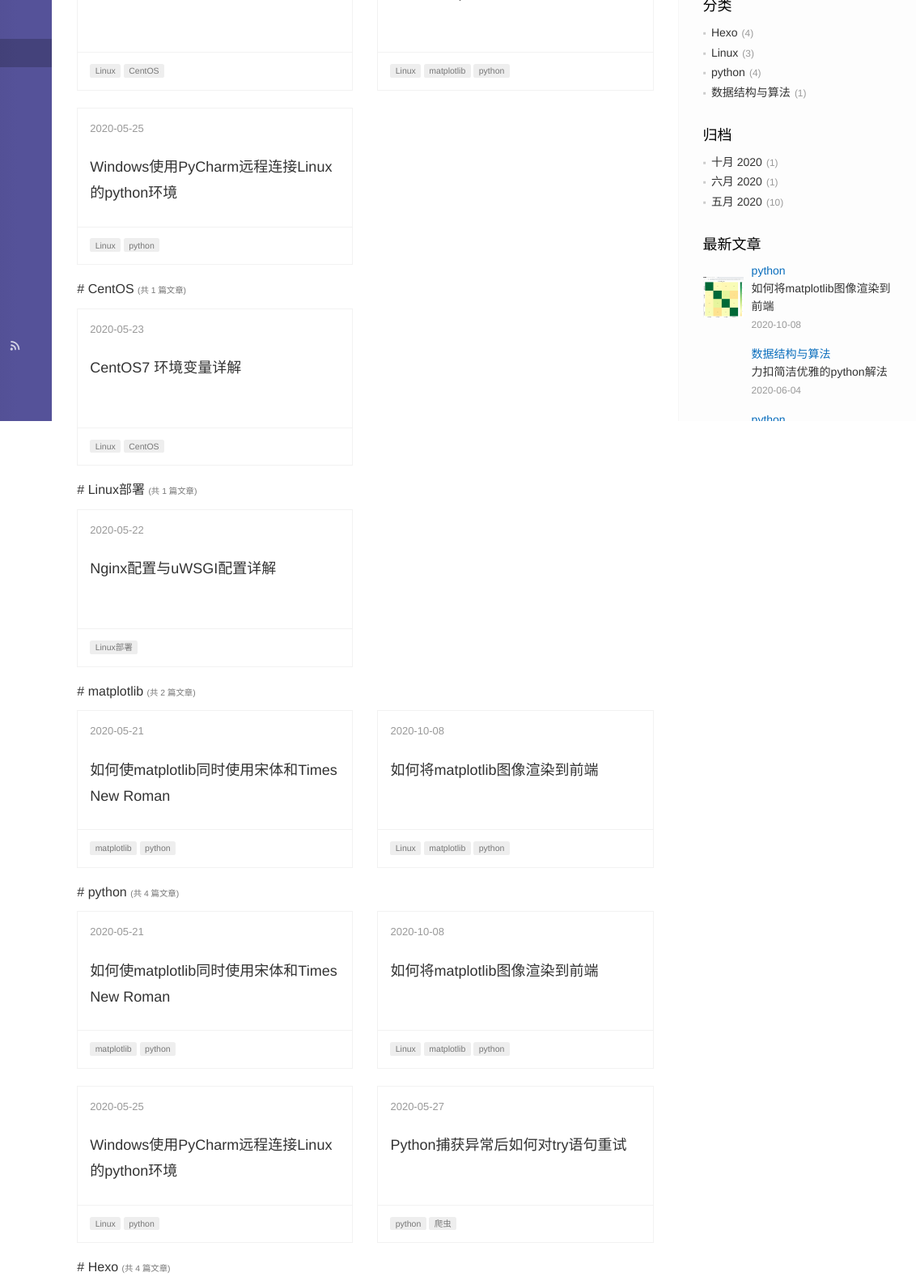
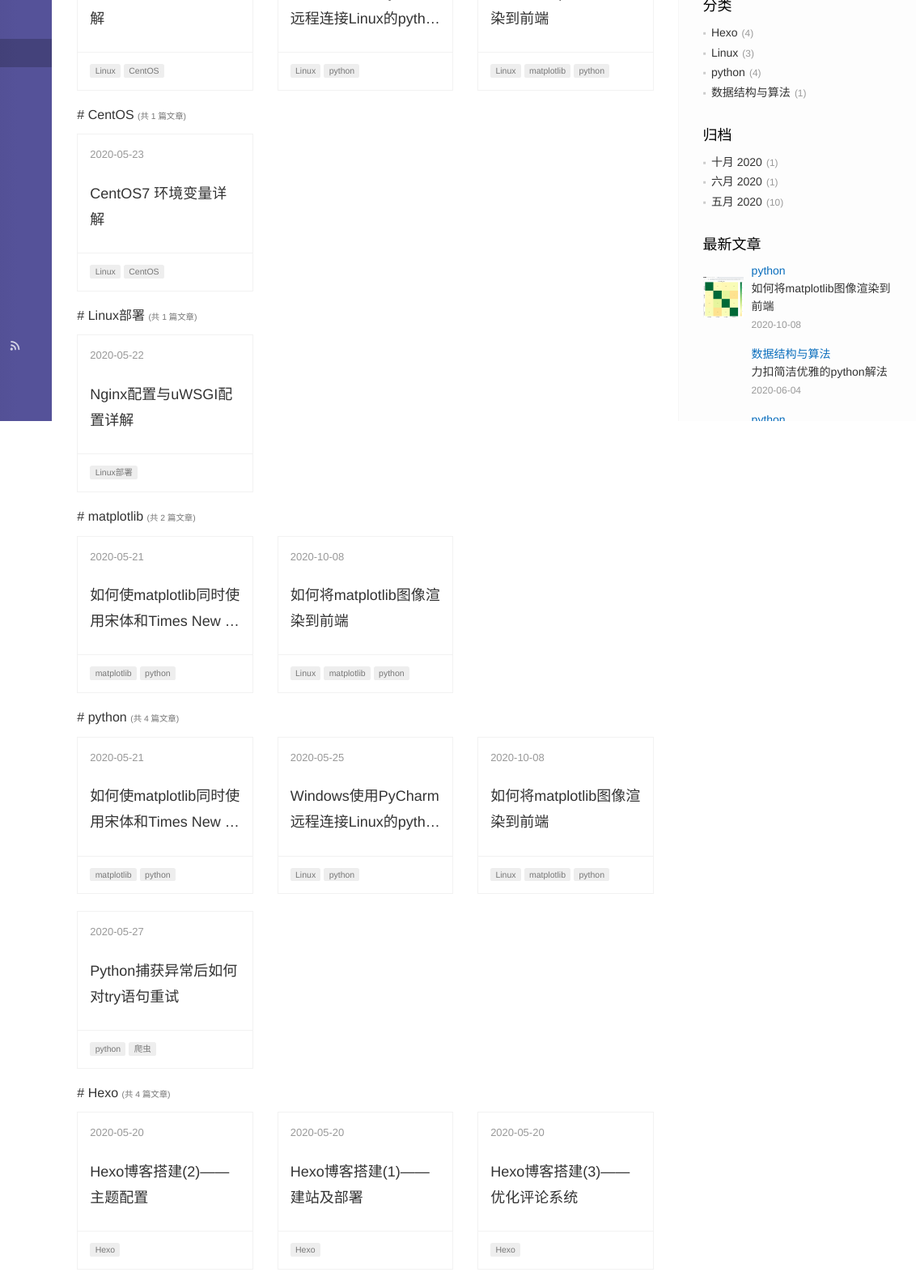
Before and after one commit to hwame/hwame.github.io, a plain HTML site: page tags/index.html in a window 1280 px wide. Shown: the part 280-1867 px from the top of the page at 81% size, 148-1280 px from the left. Drawn offline with nearby package versions, Linux system fonts and the light colour scheme; some packages are replaced by stand-ins of ours; grey boxes are pictures that could not be loaded; a script that the page names is missing.

Commit message:
Deploy from Windows by Solitary at 2020-10-31 14:39:21

```diff
--- a/tags/index.html
+++ b/tags/index.html
@@ -427,7 +427,7 @@
       </h3>
       <div class="row">
 
-        <div class="col-md-6">
+        <div class="col-md-4">
 
 <article class="panel panel-default hover-shadow hover-grow" itemscope itemtype="http://schema.org/BlogPosting">
   <div class="panel-body">
@@ -453,7 +453,33 @@
 
         </div>
 
-        <div class="col-md-6">
+        <div class="col-md-4">
+
+<article class="panel panel-default hover-shadow hover-grow" itemscope itemtype="http://schema.org/BlogPosting">
+  <div class="panel-body">
+     <div class="article-meta">
+       <time datetime="2020-05-25T05:22:14.000Z" itemprop="datePublished">2020-05-25</time>
+     </div>
+     <h3 class="article-title" itemprop="name">
+       <a class="article-link" href="/20200525/pycharm-connect-linux-from-windows.html">Windows使用PyCharm远程连接Linux的python环境</a>
+     </h3>
+   </div>
+
+   <div class="panel-footer">
+
+      <a href="/tags/Linux/" class="label label-default mb">Linux</a>
+
+      <a href="/tags/python/" class="label label-default mb">python</a>
+
+
+   </div>
+
+</article>
+
+
+        </div>
+
+        <div class="col-md-4">
 
 <article class="panel panel-default hover-shadow hover-grow" itemscope itemtype="http://schema.org/BlogPosting">
   <div class="panel-body">
@@ -481,32 +507,6 @@
 
         </div>
 
-        <div class="col-md-6">
-
-<article class="panel panel-default hover-shadow hover-grow" itemscope itemtype="http://schema.org/BlogPosting">
-  <div class="panel-body">
-     <div class="article-meta">
-       <time datetime="2020-05-25T05:22:14.000Z" itemprop="datePublished">2020-05-25</time>
-     </div>
-     <h3 class="article-title" itemprop="name">
-       <a class="article-link" href="/20200525/pycharm-connect-linux-from-windows.html">Windows使用PyCharm远程连接Linux的python环境</a>
-     </h3>
-   </div>
-
-   <div class="panel-footer">
-
-      <a href="/tags/Linux/" class="label label-default mb">Linux</a>
-
-      <a href="/tags/python/" class="label label-default mb">python</a>
-
-
-   </div>
-
-</article>
-
-
-        </div>
-
       </div>
 
       <h3 class="panel-title mb-1x">
@@ -515,7 +515,7 @@
       </h3>
       <div class="row">
 
-        <div class="col-md-6">
+        <div class="col-md-4">
 
 <article class="panel panel-default hover-shadow hover-grow" itemscope itemtype="http://schema.org/BlogPosting">
   <div class="panel-body">
@@ -549,7 +549,7 @@
       </h3>
       <div class="row">
 
-        <div class="col-md-6">
+        <div class="col-md-4">
 
 <article class="panel panel-default hover-shadow hover-grow" itemscope itemtype="http://schema.org/BlogPosting">
   <div class="panel-body">
@@ -581,7 +581,7 @@
       </h3>
       <div class="row">
 
-        <div class="col-md-6">
+        <div class="col-md-4">
 
 <article class="panel panel-default hover-shadow hover-grow" itemscope itemtype="http://schema.org/BlogPosting">
   <div class="panel-body">
@@ -607,7 +607,7 @@
 
         </div>
 
-        <div class="col-md-6">
+        <div class="col-md-4">
 
 <article class="panel panel-default hover-shadow hover-grow" itemscope itemtype="http://schema.org/BlogPosting">
   <div class="panel-body">
@@ -643,7 +643,7 @@
       </h3>
       <div class="row">
 
-        <div class="col-md-6">
+        <div class="col-md-4">
 
 <article class="panel panel-default hover-shadow hover-grow" itemscope itemtype="http://schema.org/BlogPosting">
   <div class="panel-body">
@@ -669,7 +669,33 @@
 
         </div>
 
-        <div class="col-md-6">
+        <div class="col-md-4">
+
+<article class="panel panel-default hover-shadow hover-grow" itemscope itemtype="http://schema.org/BlogPosting">
+  <div class="panel-body">
+     <div class="article-meta">
+       <time datetime="2020-05-25T05:22:14.000Z" itemprop="datePublished">2020-05-25</time>
+     </div>
+     <h3 class="article-title" itemprop="name">
+       <a class="article-link" href="/20200525/pycharm-connect-linux-from-windows.html">Windows使用PyCharm远程连接Linux的python环境</a>
+     </h3>
+   </div>
+
+   <div class="panel-footer">
+
+      <a href="/tags/Linux/" class="label label-default mb">Linux</a>
+
+      <a href="/tags/python/" class="label label-default mb">python</a>
+
+
+   </div>
+
+</article>
+
+
+        </div>
+
+        <div class="col-md-4">
 
 <article class="panel panel-default hover-shadow hover-grow" itemscope itemtype="http://schema.org/BlogPosting">
   <div class="panel-body">
@@ -697,33 +723,7 @@
 
         </div>
 
-        <div class="col-md-6">
-
-<article class="panel panel-default hover-shadow hover-grow" itemscope itemtype="http://schema.org/BlogPosting">
-  <div class="panel-body">
-     <div class="article-meta">
-       <time datetime="2020-05-25T05:22:14.000Z" itemprop="datePublished">2020-05-25</time>
-     </div>
-     <h3 class="article-title" itemprop="name">
-       <a class="article-link" href="/20200525/pycharm-connect-linux-from-windows.html">Windows使用PyCharm远程连接Linux的python环境</a>
-     </h3>
-   </div>
-
-   <div class="panel-footer">
-
-      <a href="/tags/Linux/" class="label label-default mb">Linux</a>
-
-      <a href="/tags/python/" class="label label-default mb">python</a>
-
-
-   </div>
-
-</article>
-
-
-        </div>
-
-        <div class="col-md-6">
+        <div class="col-md-4">
 
 <article class="panel panel-default hover-shadow hover-grow" itemscope itemtype="http://schema.org/BlogPosting">
   <div class="panel-body">
@@ -757,7 +757,7 @@
       </h3>
       <div class="row">
 
-        <div class="col-md-6">
+        <div class="col-md-4">
 
 <article class="panel panel-default hover-shadow hover-grow" itemscope itemtype="http://schema.org/BlogPosting">
   <div class="panel-body">
@@ -781,7 +781,7 @@
 
         </div>
 
-        <div class="col-md-6">
+        <div class="col-md-4">
 
 <article class="panel panel-default hover-shadow hover-grow" itemscope itemtype="http://schema.org/BlogPosting">
   <div class="panel-body">
@@ -805,7 +805,7 @@
 
         </div>
 
-        <div class="col-md-6">
+        <div class="col-md-4">
 
 <article class="panel panel-default hover-shadow hover-grow" itemscope itemtype="http://schema.org/BlogPosting">
   <div class="panel-body">
@@ -829,7 +829,7 @@
 
         </div>
 
-        <div class="col-md-6">
+        <div class="col-md-4">
 
 <article class="panel panel-default hover-shadow hover-grow" itemscope itemtype="http://schema.org/BlogPosting">
   <div class="panel-body">
@@ -861,7 +861,7 @@
       </h3>
       <div class="row">
 
-        <div class="col-md-6">
+        <div class="col-md-4">
 
 <article class="panel panel-default hover-shadow hover-grow" itemscope itemtype="http://schema.org/BlogPosting">
   <div class="panel-body">
@@ -895,7 +895,7 @@
       </h3>
       <div class="row">
 
-        <div class="col-md-6">
+        <div class="col-md-4">
 
 <article class="panel panel-default hover-shadow hover-grow" itemscope itemtype="http://schema.org/BlogPosting">
   <div class="panel-body">
@@ -927,7 +927,7 @@
       </h3>
       <div class="row">
 
-        <div class="col-md-6">
+        <div class="col-md-4">
 
 <article class="panel panel-default hover-shadow hover-grow" itemscope itemtype="http://schema.org/BlogPosting">
   <div class="panel-body">
@@ -961,7 +961,7 @@
       </h3>
       <div class="row">
 
-        <div class="col-md-6">
+        <div class="col-md-4">
 
 <article class="panel panel-default hover-shadow hover-grow" itemscope itemtype="http://schema.org/BlogPosting">
   <div class="panel-body">
```
Also changed, not shown: categories/index.html (+6 -6 lines).
